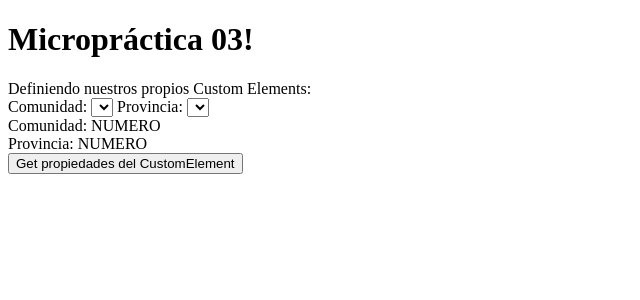
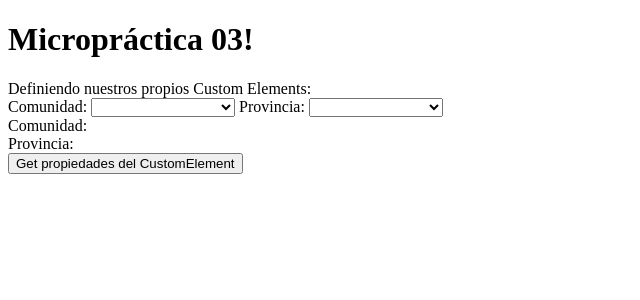
Before and after one commit to xVenve/DSI-mpractice-3, an Angular app: page / in a window 1280 px wide. Shown: the top 300 px of the page, without its empty margins (0-640 px from the left). Built offline with nearby package versions, Linux system fonts and the light colour scheme.

Commit message:
Minipractica 3 1.1
Sesión 1 de trabajo

```diff
--- a/src/app/app.component.html
+++ b/src/app/app.component.html
@@ -6,9 +6,25 @@
   </div>
   Definiendo nuestros propios Custom Elements:
   <div>
-    Comunidad: <select></select> Provincia: <select></select>
+    Comunidad:
+    <select [(ngModel)]="comu">
+      <option><app-comunidad id=1 text="Castilla y León"></app-comunidad></option>
+      <option><app-comunidad id=2 text="Madrid"></app-comunidad></option>
+
+
+    </select>
+
+
+    Provincia:
+    <select [(ngModel)]="prov">
+      <option><app-comunidad id=3 idPadre=1 text="Avila"></app-comunidad></option>
+      <option><app-comunidad id=4 text="Salamanca" idPadre=1></app-comunidad></option>
+      <option><app-comunidad id=5 text="Madrid" idPadre=2></app-comunidad></option>
+
+    </select>
+
   </div>
-  Comunidad: NUMERO <br>
-  Provincia: NUMERO <br>
+  Comunidad: {{comu}} <br>
+  Provincia: {{prov}} <br>
   <button type="button">Get propiedades del CustomElement</button>
 </div>
--- a/src/app/app.component.ts
+++ b/src/app/app.component.ts
@@ -7,4 +7,6 @@ import { Component } from '@angular/core';
 })
 export class AppComponent {
   title = 'Micropráctica 03!';
+  comu: string = '';
+  prov: string = '';
 }
--- /dev/null
+++ b/src/app/comunidad/comunidad.component.html
@@ -0,0 +1 @@
+Es: {{id}} {{text}} {{idPadre}}
--- /dev/null
+++ b/src/app/comunidad/comunidad.component.ts
@@ -0,0 +1,21 @@
+import { Component, Input, OnInit } from '@angular/core';
+
+@Component({
+  selector: 'app-comunidad',
+  templateUrl: './comunidad.component.html',
+  styleUrls: ['./comunidad.component.scss'],
+})
+export class ComunidadComponent implements OnInit {
+  @Input() id: string;
+  @Input() idPadre: string;
+
+  @Input() text: string;
+
+  constructor() {
+    this.id = '';
+    this.idPadre = '';
+    this.text = '';
+  }
+
+  ngOnInit() {}
+}
--- /dev/null
+++ b/src/app/provincia/provincia.component.html
@@ -0,0 +1 @@
+<p>provincia works!</p>
--- /dev/null
+++ b/src/app/provincia/provincia.component.ts
@@ -0,0 +1,15 @@
+import { Component, OnInit } from '@angular/core';
+
+@Component({
+  selector: 'app-provincia',
+  templateUrl: './provincia.component.html',
+  styleUrls: ['./provincia.component.scss']
+})
+export class ProvinciaComponent implements OnInit {
+
+  constructor() { }
+
+  ngOnInit(): void {
+  }
+
+}
```
Also changed, not shown: src/app/app.module.ts (+5 -2 lines), src/app/comunidad/comunidad.component.scss (added), src/app/provincia/provincia.component.scss (added), 2 other files (tests, documents, lock files or other folders).
